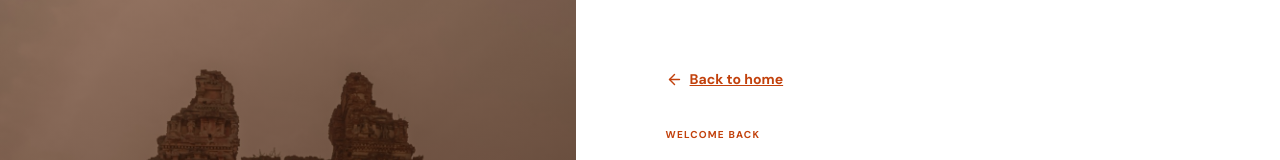
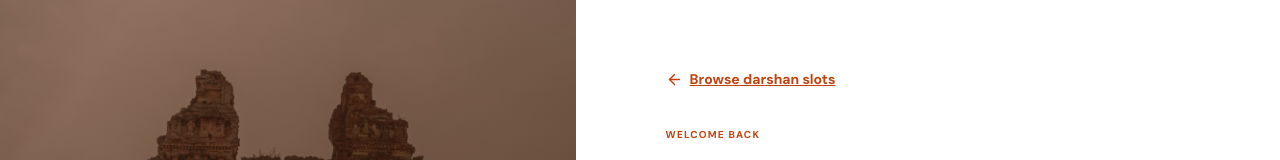
Before and after one commit to Llorente14/darshanease, a React (Vite) app in the folder frontend/: page /login in a window 1280 px wide. Shown: the part 133-293 px from the top of the page. Built offline with nearby package versions, Linux system fonts and the light colour scheme; no server answers.

Commit message:
fix(frontend): send guests to darshan slots as home and update back links

```diff
--- a/frontend/src/App.jsx
+++ b/frontend/src/App.jsx
@@ -13,13 +13,14 @@ import AdminUsers from "./pages/AdminUsers";
 import ProtectedRoute, { SessionLoader } from "./components/ProtectedRoute";
 
 // "/" -> /dashboard when authenticated, otherwise /login
+// "/" -> /dashboard when logged in, otherwise the public darshan slot list (guests browse before signing in)
 function IndexRedirect() {
   const { token, loading } = useAuth();
   if (loading) return <SessionLoader />;
   return token ? (
     <Navigate to="/dashboard" replace />
   ) : (
-    <Navigate to="/login" replace />
+    <Navigate to="/slots" replace />
   );
 }
 
--- a/frontend/src/pages/Login.jsx
+++ b/frontend/src/pages/Login.jsx
@@ -225,9 +225,9 @@ export default function Login() {
           </div>
         </div>
         <div className="auth-panel">
-          <Link className="back-link" to="/">
+          <Link className="back-link" to="/slots">
             <ArrowLeftIcon />
-            Back to home
+            Browse darshan slots
           </Link>
           <form className="auth-form" onSubmit={handleSubmit} noValidate>
             <span className="eyebrow">Welcome back</span>
--- a/frontend/src/pages/Register.jsx
+++ b/frontend/src/pages/Register.jsx
@@ -243,9 +243,9 @@ export default function Register() {
           </div>
         </div>
         <div className="auth-panel">
-          <Link className="back-link" to="/">
+          <Link className="back-link" to="/slots">
             <ArrowLeftIcon />
-            Back to home
+            Browse darshan slots
           </Link>
           <form className="auth-form" onSubmit={handleSubmit} noValidate>
             <span className="eyebrow">Join DarshanEase</span>
```
